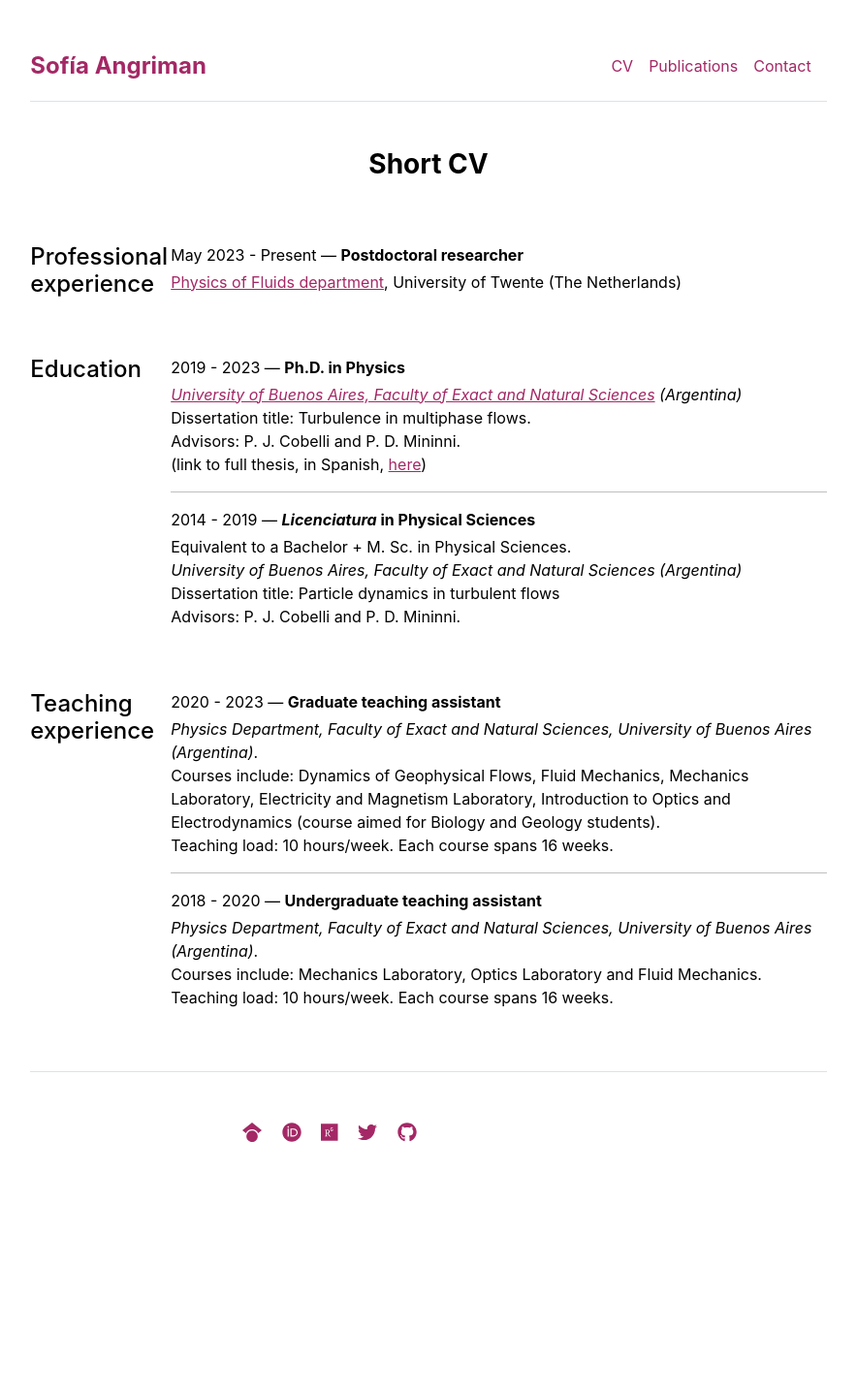
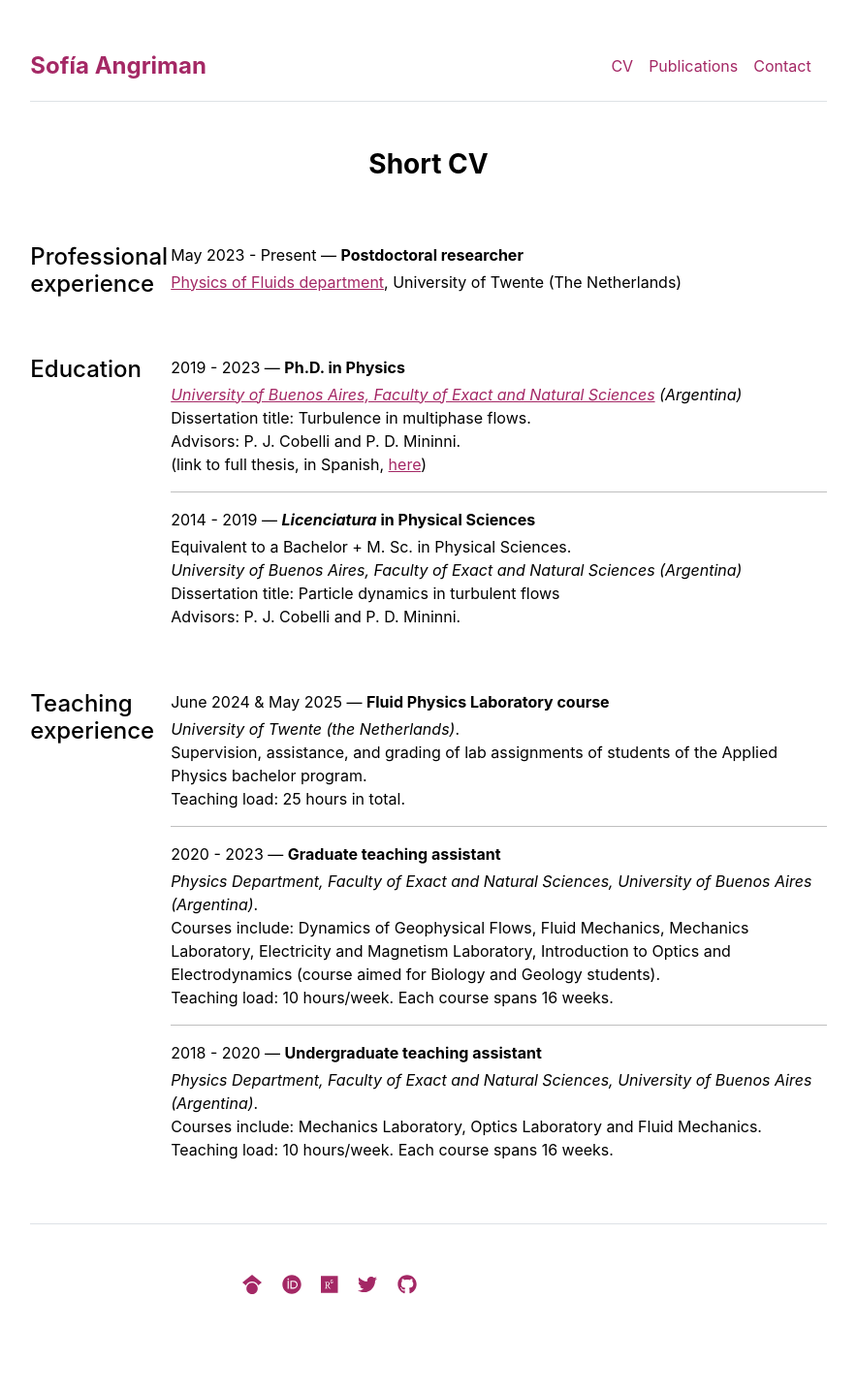
Before and after one commit to sofiaangriman/sofiaangriman.github.io, a Jekyll site: the page built from cv.md, in a window 1280 px wide. Shown: the whole page at 97% size, without its empty margins (198-1082 px from the left). Built offline with Jekyll 4.4.1, drawn with Linux system fonts in a browser that asks for light colours; before the commit the page ends 1280 px from its top, so only the background shows below that.

Commit message:
Update teaching experience

```diff
--- a/_data/cv/teaching-experience.yml
+++ b/_data/cv/teaching-experience.yml
@@ -1,3 +1,7 @@
+- title: "Fluid Physics Laboratory course"
+  date: "June 2024 & May 2025"
+  description: "<em>University of Twente (the Netherlands)</em>.<br /> Supervision, assistance, and grading of lab assignments of students of the Applied Physics bachelor program.<br /> Teaching load: 25 hours in total."
+
 - title: 'Graduate teaching assistant'
   date: "2020 - 2023"
   description: "<em>Physics Department, Faculty of Exact and Natural Sciences, University of Buenos Aires (Argentina)</em>.<br /> Courses include: Dynamics of Geophysical Flows, Fluid Mechanics, Mechanics Laboratory, Electricity and Magnetism Laboratory, Introduction to Optics and Electrodynamics (course aimed for Biology and Geology students).<br /> Teaching load: 10 hours/week. Each course spans 16 weeks."
```
